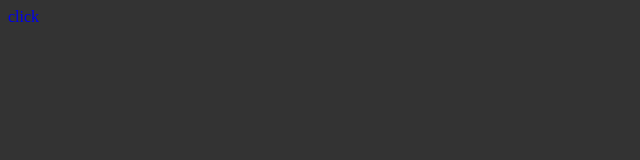
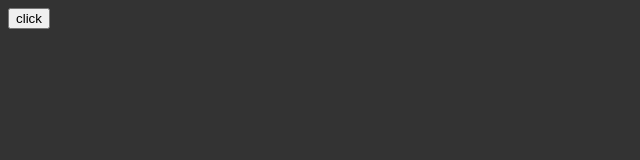
Before and after one commit to bsnyde12/bsnyde12.github.io, a plain HTML site: page index.html in a window 1280 px wide. Shown: the whole page, without its empty margins (0-640 px from the left). Drawn offline with Linux system fonts and the light colour scheme.

Commit message:
Update index.html

```diff
--- a/index.html
+++ b/index.html
@@ -1,5 +1,6 @@
 <!DOCTYPE html>
 <html lang="en">
+
 <head>
     <title>Landing Page | Brayden Snyder</title>
     <link rel="stylesheet" type="text/css" href="itis3135/styles/stylesheet.css" />
@@ -11,7 +12,11 @@
     </header>
 
     <main>
-        <a href="itis3135/index.html">click</a>
+        <a href="itis3135/index.html">
+            <button>
+                click
+            </button>
+        </a>
     </main>
 
     <footer>
```
